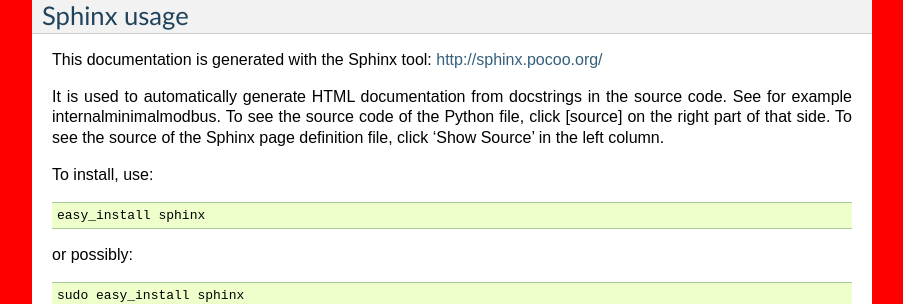
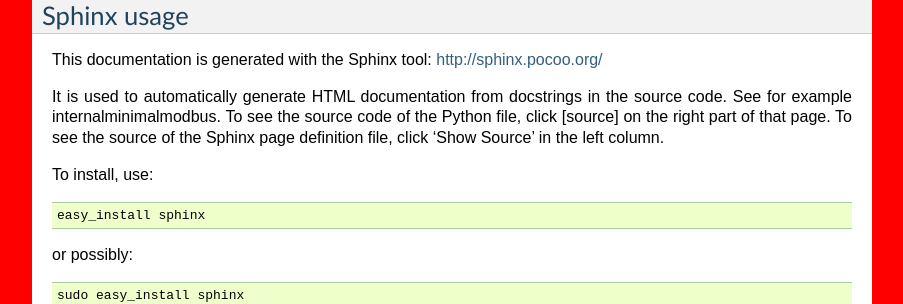
Before and after one commit to pyhys/minimalmodbus, a Sphinx documentation site: the page built from doc/develop.rst, in a window 1280 px wide and 900 px high, scrolled down 10556 px. Shown: the part 152-456 px from the top of the window, without its empty margins (198-1101 px from the left). Built offline with Sphinx 7.4.7, drawn with Linux system fonts in a browser that asks for light colours; pages that are not in the unit, such as notebooks, are missing from menus; some of the changed text lies outside the part shown.

Commit message:
Improved documentation

```diff
--- a/doc/develop.rst
+++ b/doc/develop.rst
@@ -566,7 +566,7 @@
 
 It is used to automatically generate HTML documentation from docstrings in the source code.
 See for example :ref:`internalminimalmodbus`. To see the source code of the Python
-file, click [source] on the right part of that side. To see the source of the
+file, click [source] on the right part of that page. To see the source of the
 Sphinx page definition file, click 'Show Source' in the left column.
 
 To install, use::
```
Also changed, not shown: other parts of doc/develop.rst (+1 -1 lines).
